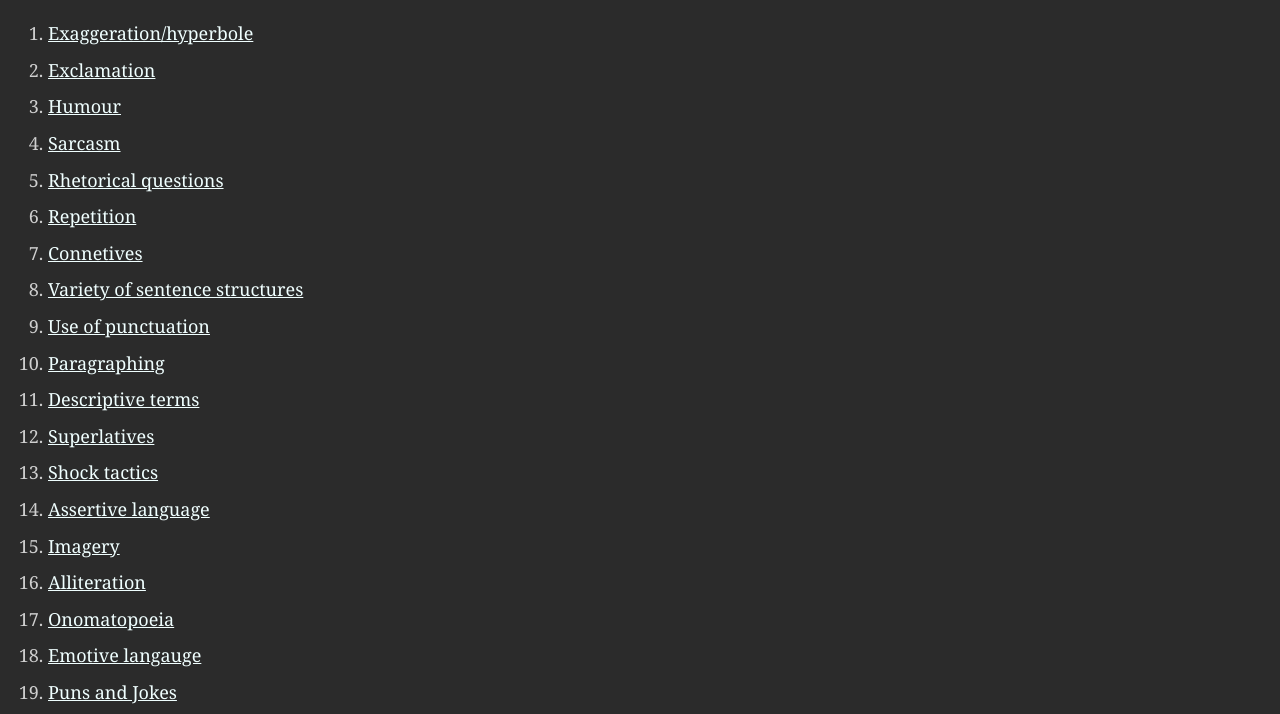
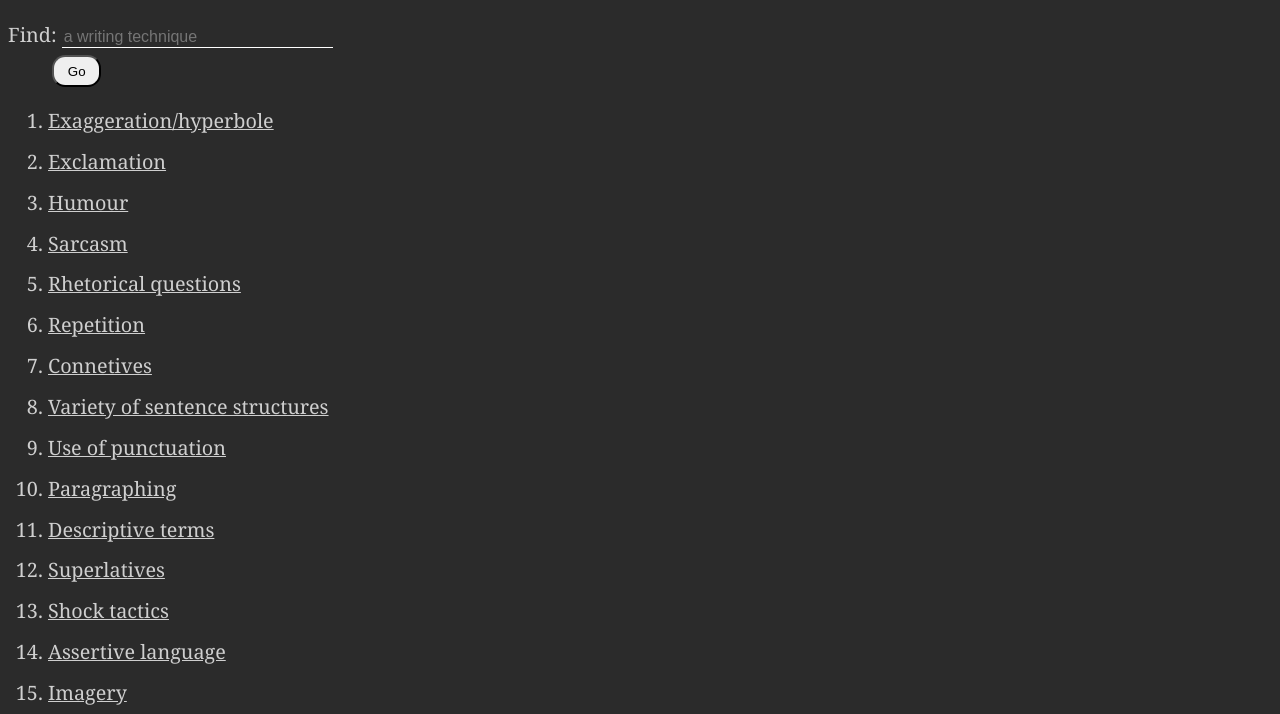
Before and after one commit to ThawyeZaw/Words-collections, a plain HTML site: page writing_techniques/writing_techniques.html in a window 1280 px wide. Shown: the part 68-782 px from the top of the page. Drawn offline with Linux system fonts and the light colour scheme.

Commit message:
commit
Tips updated
To top added
Find feature added

```diff
--- a/writing_techniques/writing_techniques.css
+++ b/writing_techniques/writing_techniques.css
@@ -1,46 +1,96 @@
 body {
 	width: 100vw;
 }
-
+* {
+	scroll-behavior: smooth;
+}
+.container {
+  width: clamp(500px, 100vw, 1500px);
+}
+.hero {
+	font-size: 1.1em;
+}
+.hero input {
+	width: 30ch;
+  font-size: 1rem;
+	background: none;
+	outline: none;
+	border: none;
+	border-bottom: 1px solid white;
+	color: white;
+}
+.hero button {
+	margin: 0.5em 0 0 6ch;
+	padding: 0.5em 1em;
+	border-radius: 1em;
+	transition: 0.3s;
+}
+.hero button:hover {
+	transform: scale(1.1);
+}
+.hero a {
+	color: inherit;
+}
 .list {
 	margin-bottom: 2em;
 }
-
 .list > * {
 	margin-bottom: 0.7em;
 }
-
 .wrapper > ol > li {
 	margin-bottom: 3em;
 }
-
-#Connetives td, th {
+#Connetives td,
+th {
 	border-right: 1px solid #fff;
 }
-
 ::-webkit-scrollbar {
 	display: none;
 }
-
-table, th, td {
+table,
+th,
+td {
 	padding: 5px 10px;
 	border: 1px solid #fff;
 	border-collapse: collapse;
 }
-
-table.emotive, table.emotive * {
+table.emotive,
+table.emotive * {
 	border: none;
 }
-
+.emotive > li {
+	max-width: 80ch;
+}
+.stats > li {
+	line-height: 1.6rem;
+}
 p {
 	margin: 0.4em;
 	font-style: italic;
 }
-
 b {
 	font-style: italic;
 }
-
 table.sentence tr > *:nth-child(2) {
 	min-width: 33ch;
 }
+.tip {
+	line-height: 1.3em;
+}
+.toTop {
+	position: fixed;
+	background: rgba(255, 255, 255, 0.3);
+	color: black;
+	bottom: 0;
+	right: 0;
+	margin: 1em;
+	aspect-ratio: 1/1;
+	padding: 1vw;
+	line-height: 100%;
+	vertical-align: middle;
+	border-radius: 100%;
+	display: none;
+	align-items: center;
+	text-decoration: underline;
+	cursor: grab;
+}
--- a/writing_techniques/writing_techniques.html
+++ b/writing_techniques/writing_techniques.html
@@ -2,7 +2,7 @@
 <html lang="en">
 	<head>
 		<meta charset="UTF-8" />
-		<meta name="viewport" content="width=device-width, initial-scale=1.0" />
+		<meta name="viewport" content="width=device-width, initial-scale=0.5" />
 		<title>Writing Tips</title>
 		<link rel="stylesheet" href="/./src/style.css" />
 		<link rel="stylesheet" href="./writing_techniques.css" />
@@ -10,12 +10,21 @@
 	<body>
 		<div class="container">
 			<h1>Writing Techniques</h1>
-			<ol class="list"></ol>
+			<div class="hero">
+				<div class="find">
+					<label for="tip">Find: </label>
+					<input type="text" name="tip" id="tip" placeholder="a writing technique" list="tips">
+					<datalist id="tips"></datalist>
+					<br><a href="#"><button>Go</button></a>
+				</div>
+				<ol class="list"></ol>
+			</div>
 			<hr />
 			<div class="wrapper">
 				<ol>
 				</ol>
 			</div>
+			<div class="toTop">To top</div>
 		</div>
 		<script src="./writing_techniques.js"></script>
 		<script src="/./src/script.js"></script>
--- a/writing_techniques/writing_techniques.js
+++ b/writing_techniques/writing_techniques.js
@@ -192,7 +192,9 @@ const list = document.querySelector('.list'),
       name: 'Onomatopoeia', notes: `
       Onomatopoeia is used to evoke sounds through the use of words.
       <blockquote>"Squeak", "Crack", "Tweet", "Chirp", "Meow"</blockquote>
-      Onomatopoetic words are descriptive and provide a sensory effect and vivid imagery in terms of sight and sound.
+      Onomatopoetic words are descriptive and provide a sensory effect and vivid imagery in terms of sight and sound.<br><br>
+    Read more about Onomatopoeia here : <a href="https://www.yourdictionary.com/articles/sound-onomatopoeia-examples" target="_blank">link</a>
+
       `
     },
     {
@@ -205,34 +207,46 @@ const list = document.querySelector('.list'),
 			<tr><td>Verbs</td><td> - </td><td>destroyed, vindicated, saved, betrayed, and adored.</td></tr>
 			<tr><td>Emotive Adverbs</td><td> - </td><td>angrily, defiantly, proudly, and beautifully.</td></tr>
 		  </table></blockquote>
+
+      <ul class="emotive">
+        <li>"Can you really abandon these puppies to life in such filthy kennels?"</li><br>
+        <li>"An innocent bystander was murdered in cold blood in Downtown Chicago."</li><br>
+        <li>"One hundred years later the life of the Negro is still badly crippled by the manacles of segregation and the chains of discrimination.
+        One hundred years later the Negro lives on a lonely island of poverty in the midst of a vast ocean of material prosperity."</li>
+      </ul>
       `
     },
     {
       name: 'Puns and Jokes', notes: `
       A pun is a play on words, centering on <b>a word with more than one meaning or words that sound alike.</b><br>
-      Puns and Jokes <b>provide humour.</b>
       <blockquote>"Do you want to ketchup?"<br><br>
       "Enjoy your pizza while it lasts. It's here today, gone tomato."<br><br>
       "Dogs are such good companions because they're so paw-sitive."</blockquote>
+      Puns and Jokes <b>provide humour.</b><br><br>
+      "The soccer player bring string to the game, so they could tie the score!"
       `
     },
     {
       name: 'Statistics or facts', notes: `
       <b>Figures</b> are used to reinforce opinion and add athenticity to the writing.<br>
-      Statistics and facts make writing more reliable and make reader agree.
+      Statistics and facts <b>make writing more reliable</b> and make reader agree.
       <blockquote>"There has been a 50% increase in number of chocolate bars sold over the past year."</blockquote>
-      <ul>
-      <li><b>Textual analysis</b></li>
-      <li><b>Character analysis</b></li>
-      <li><b>Historical context</b></li>
-      <li><b>Comparative analysis</b></li>
-      <li><b>Reader response</b></li>
+      <ul class="stats">
+      <li>Textual analysis</li>
+      <li>Character analysis</li>
+      <li>Historical context</li>
+      <li>Comparative analysis</li>
+      <li>Reader response</li>
     </ul>`
     },
     {
       name: 'Expert Opinion', notes: `
+      A belief or judgment about something given by an expert on the subject, expert opinion, <b>makes the writing more convincing.</b>
+      <blockquote>
+      "According to nutrition experts, incorporating a variety of colorful vegetables into your diet is essential for optimal health."<br><br>
+      "Effective communication skills are fundamental for success in today's workplace, as emphasized by renowned HR specialists."<br><br>
 
-      `
+"Dr. Jane Smith, a renowned psychologist, emphasizes the importance of self-care for mental well-being."</blockquote>`
     },
     {
       name: 'Reference to satisfied customers', notes: ``
@@ -253,12 +267,21 @@ const list = document.querySelector('.list'),
     {
       name: "Use of 'I'", notes: `
       Writing in first person means writing from the author's point of view or perspective.
+      <blockquote>
+      "I couldn't help but feel an overwhelming sense of awe as I stood beneath the star-studded night sky, each twinkling light a reminder of the vastness of the universe."<br>
+      <br>"I felt an overwhelming sense of joy as I watched the sun dip below the horizon, painting the sky in hues of fiery orange and pink."
+      </blockquote>
+      Writing in the first person helps an author <b>put the audience inside the character's head.</b><br>
+      It makes the speaker more relatable and sympathetic.
       `
     },
     {
       name: 'Personal anecdote', notes: `
       Personal anecdotes refer to a short story or account about <b>a person or event</b> that is typically amusing, informative, entertaining, or biographical in nature.
-      <blockquote>"I remember learning how to swim. I took lessons at the community pool in the town where I grew up. One of the lifeguards,...."</blockquote>
+      <blockquote>
+      "I remember learning how to swim. I took lessons at the community pool in the town where I grew up."<br><br>
+      "In that quaint café, I discovered my love for storytelling, fueled by the aroma of freshly brewed coffee and the lively chatter of fellow dreamers."
+      </blockquote>
       It provide interest for the audience through recounting <b>a personal exprience.</b>
       `
     },
@@ -291,15 +314,21 @@ const list = document.querySelector('.list'),
       name: 'Graphic language', notes: ``
     },
     {
-      name: 'Hyperbole', notes: ``
+      name: 'Creating a rapport with readers', notes: ``
     },
     {
-      name: 'Group of three', notes: ``
+      name: 'Groups of three', notes: ``
     }
   ]
 
+const button = document.querySelector('.toTop'),
+  suggestion = document.querySelector('#tips'),
+  tipToFind = document.querySelector('.hero input')
+
 tips_lists.forEach(tip => {
   list.innerHTML += `<li><a href="#${tip.name}">${tip.name}</a></li>`
+
+  suggestion.innerHTML += `<option value="${tip.name}"></option>`
 
   ol.innerHTML += `<li class="tip" id="${tip.name}">
   <h2 class="name">${tip.name}</h2>
@@ -308,3 +337,21 @@ tips_lists.forEach(tip => {
     </div>
 </li>`
 })
+
+window.onscroll = function () { scrollFunction() };
+
+function scrollFunction() {
+  if (document.body.scrollTop > 500 || document.documentElement.scrollTop > 500) {
+    button.style.display = "flex";
+  } else {
+    button.style.display = "none";
+  }
+}
+button.addEventListener("click", () => {
+  document.body.scrollTop = 0;
+  document.documentElement.scrollTop = 0;
+})
+
+tipToFind.addEventListener("keyup", () => {
+  document.querySelector(".find a").href = "#" + tipToFind.value
+})
```
Lines whose indentation alone changed are shown as unchanged.
